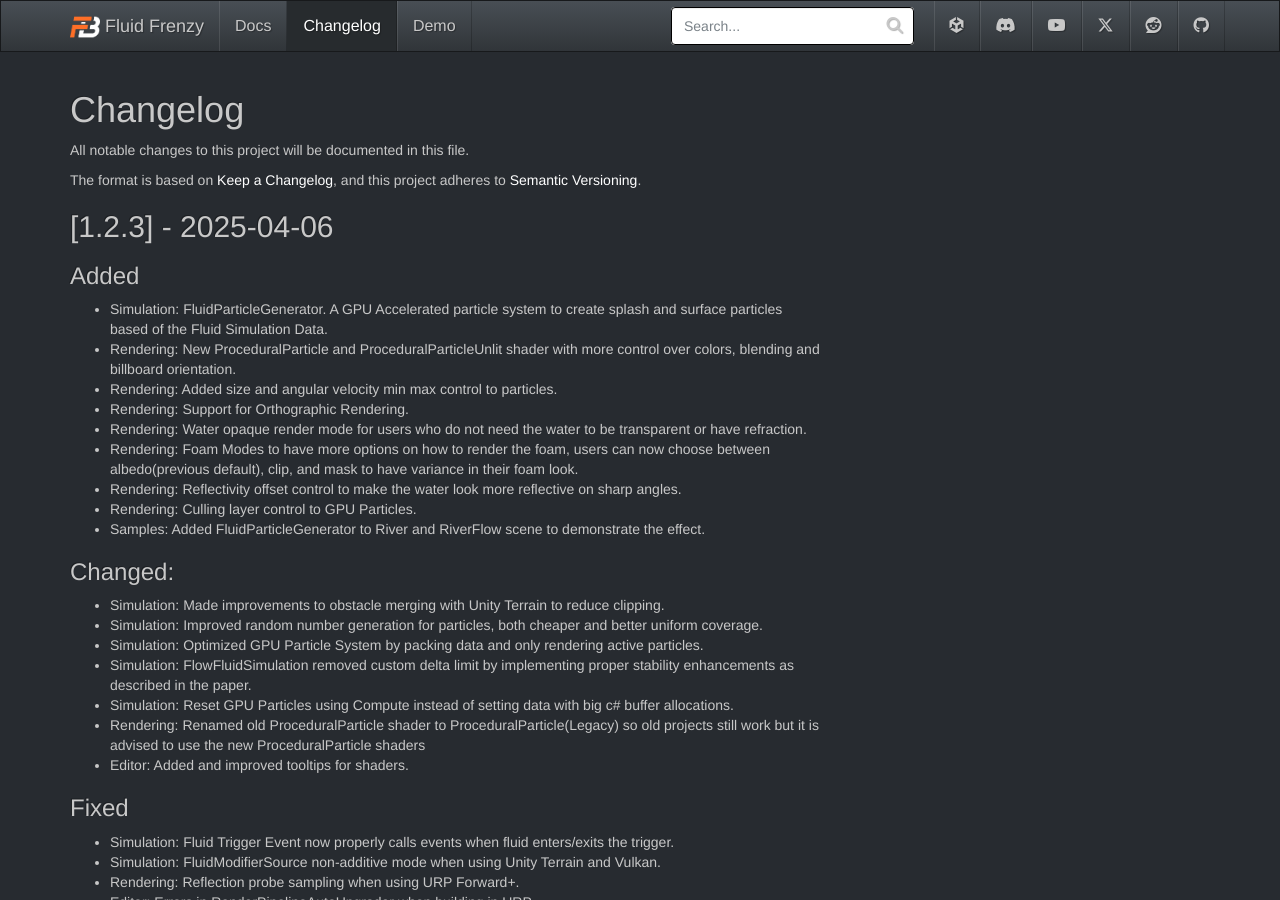
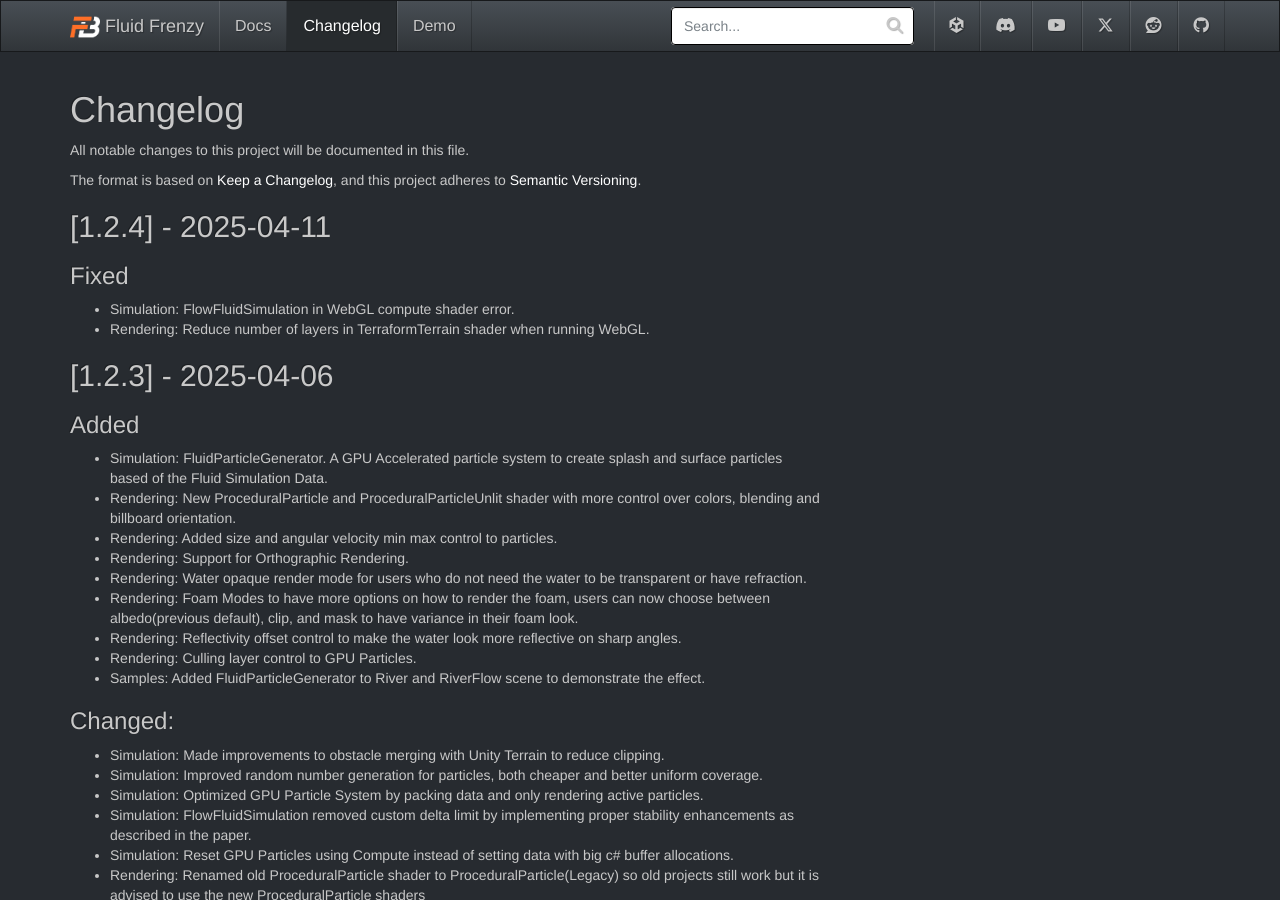
Before and after one commit to FrenzyByte/fluidfrenzy, a Jekyll site: the page built from _changelog/index.md, in a window 1280 px wide and 900 px high. Built offline with Jekyll 4.4.1, drawn with Linux system fonts in a browser that asks for light colours.

Commit message:
v1.2.4 changelog.

```diff
--- a/_changelog/index.md
+++ b/_changelog/index.md
@@ -9,6 +9,12 @@ All notable changes to this project will be documented in this file.
 
 The format is based on [Keep a Changelog](https://keepachangelog.com/en/1.1.0/),
 and this project adheres to [Semantic Versioning](https://semver.org/spec/v2.0.0.html).
+
+## [1.2.4] - 2025-04-11
+
+### Fixed
+- Simulation: FlowFluidSimulation in WebGL compute shader error.
+- Rendering: Reduce number of layers in TerraformTerrain shader when running WebGL.
 
 ## [1.2.3] - 2025-04-06
 
```
